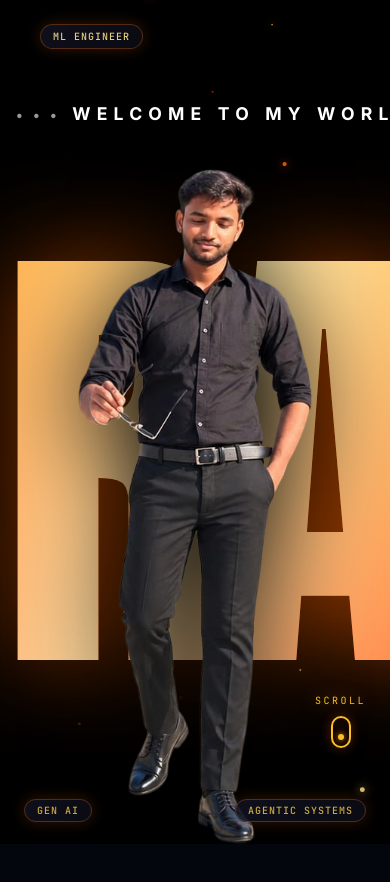
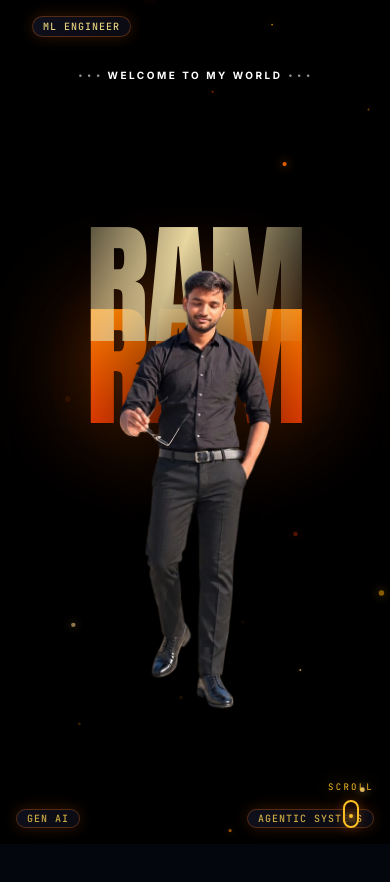
Before and after one commit to Vpkram/portfolio-3d, a React (Vite) app: page / in a window 390 px wide. Shown: the top 882 px of the page. Built offline with nearby package versions, Linux system fonts and the light colour scheme.

Commit message:
Fix intro responsiveness on mobile

```diff
--- a/src/App.jsx
+++ b/src/App.jsx
@@ -54,9 +54,9 @@ export default function App() {
       </motion.div>
 
       <main>
-        {/* Requirement 1 & 6: Scroll-driven First Page (100vh) pinned above existing hero */}
+        {/* Requirement 1 & 6: Scroll-driven First Page pinned above existing hero */}
         <div id="intro-hero-wrapper" ref={introTrackRef} className="relative h-[200vh]">
-          <div className="sticky top-0 h-screen w-full overflow-hidden">
+          <div className="sticky top-0 h-[100svh] w-full overflow-hidden">
             {/* Base Layer: Existing Hero */}
             <div className="absolute inset-0 w-full h-full z-0">
               <Hero />
--- a/src/components/intro/CinematicIntro.jsx
+++ b/src/components/intro/CinematicIntro.jsx
@@ -166,13 +166,13 @@ export default function CinematicIntro({ scrollYProgress }) {
   });
 
   return (
-    // One container: position relative, width 100%, height 100vh, overflow hidden, display grid, place-items center
+    // One container: position relative, width 100%, height 100svh, overflow hidden, display grid, place-items center
     <div
       style={{
         pointerEvents,
         display: isVisible ? 'grid' : 'none',
       }}
-      className="relative w-full h-[100vh] overflow-hidden select-none place-items-center z-10"
+      className="relative w-full h-[100svh] overflow-hidden select-none place-items-center z-10"
     >
       {/* Background backdrop element */}
       <motion.div
@@ -183,22 +183,22 @@ export default function CinematicIntro({ scrollYProgress }) {
       {/* Drifting Warm Amber/Orange Particles */}
       <IntroParticles isMobile={isMobile} />
 
-      {/* "WELCOME TO MY WORLD": horizontal center at 50% (within 4px), about 12% from the top */}
+      {/* "WELCOME TO MY WORLD": horizontal center at 50% (within 4px), about 10-12% from the top */}
       <motion.div
         id="intro-welcome"
         style={{ opacity: scrollUiOpacity }}
         initial={prefersReducedMotion ? false : { opacity: 0 }}
         animate={{ opacity: 1 }}
         transition={{ delay: 0.35, duration: 0.8, ease: 'easeOut' }}
-        className="absolute top-[12%] left-0 right-0 mx-auto w-fit text-center z-30 pointer-events-none px-4"
+        className="absolute top-[8%] sm:top-[12%] left-0 right-0 mx-auto w-full max-w-full px-4 text-center z-30 pointer-events-none flex justify-center"
       >
         <p
-          className="font-bold text-white text-[1.1rem] uppercase flex items-center justify-center gap-3 select-none whitespace-nowrap"
-          style={{ fontWeight: 700, letterSpacing: '0.35em', fontSize: '1.1rem' }}
+          className="font-bold text-white uppercase flex items-center justify-center gap-1.5 sm:gap-3 select-none whitespace-nowrap text-[10px] tracking-[0.25em] sm:text-sm lg:text-[1.1rem] lg:tracking-[0.35em]"
+          style={{ fontWeight: 700 }}
         >
-          <span className="opacity-60 text-[0.8em] tracking-[0.25em]">• • •</span>
+          <span className="opacity-60 text-[0.8em] tracking-[0.2em] sm:tracking-[0.25em]">• • •</span>
           <span>WELCOME TO MY WORLD</span>
-          <span className="opacity-60 text-[0.8em] tracking-[0.25em]">• • •</span>
+          <span className="opacity-60 text-[0.8em] tracking-[0.2em] sm:tracking-[0.25em]">• • •</span>
         </p>
       </motion.div>
 
@@ -209,10 +209,10 @@ export default function CinematicIntro({ scrollYProgress }) {
         initial={prefersReducedMotion ? false : { opacity: 0 }}
         animate={{ opacity: 1 }}
         transition={{ delay: 0.45, duration: 0.6 }}
-        className="absolute top-6 left-6 sm:top-8 sm:left-8 z-30 pointer-events-none flex items-center gap-2"
+        className="absolute top-4 left-4 sm:top-8 sm:left-8 z-30 pointer-events-none flex items-center gap-2"
       >
         <span className="w-2 h-2 rounded-full bg-[#FF8A00] animate-ping" />
-        <span className="text-[10px] sm:text-xs font-mono font-medium tracking-widest text-amber-200/90 uppercase px-3 py-1 rounded-full glass-card border border-orange-500/30 bg-orange-950/30 shadow-[0_0_15px_rgba(255,110,0,0.2)]">
+        <span className="text-[10px] sm:text-xs font-mono font-medium tracking-widest text-amber-200/90 uppercase px-2.5 py-0.5 sm:px-3 sm:py-1 rounded-full glass-card border border-orange-500/30 bg-orange-950/30 shadow-[0_0_15px_rgba(255,110,0,0.2)]">
           ML ENGINEER
         </span>
       </motion.div>
@@ -223,9 +223,9 @@ export default function CinematicIntro({ scrollYProgress }) {
         initial={prefersReducedMotion ? false : { opacity: 0 }}
         animate={{ opacity: 1 }}
         transition={{ delay: 0.5, duration: 0.6 }}
-        className="absolute bottom-6 left-6 sm:bottom-8 sm:left-8 z-30 pointer-events-none"
+        className="absolute bottom-4 left-4 sm:bottom-8 sm:left-8 z-30 pointer-events-none"
       >
-        <span className="text-[10px] sm:text-xs font-mono font-medium tracking-widest text-amber-300/80 uppercase px-3 py-1 rounded-full glass-card border border-orange-500/30 bg-orange-950/30 shadow-[0_0_15px_rgba(255,110,0,0.2)]">
+        <span className="text-[10px] sm:text-xs font-mono font-medium tracking-widest text-amber-300/80 uppercase px-2.5 py-0.5 sm:px-3 sm:py-1 rounded-full glass-card border border-orange-500/30 bg-orange-950/30 shadow-[0_0_15px_rgba(255,110,0,0.2)]">
           GEN AI
         </span>
       </motion.div>
@@ -236,17 +236,17 @@ export default function CinematicIntro({ scrollYProgress }) {
         initial={prefersReducedMotion ? false : { opacity: 0 }}
         animate={{ opacity: 1 }}
         transition={{ delay: 0.55, duration: 0.6 }}
-        className="absolute bottom-6 right-6 sm:bottom-8 sm:right-8 z-30 pointer-events-none"
+        className="absolute bottom-4 right-4 sm:bottom-8 sm:right-8 z-30 pointer-events-none"
       >
-        <span className="text-[10px] sm:text-xs font-mono font-medium tracking-widest text-amber-300/80 uppercase px-3 py-1 rounded-full glass-card border border-orange-500/30 bg-orange-950/30 shadow-[0_0_15px_rgba(255,110,0,0.2)]">
+        <span className="text-[10px] sm:text-xs font-mono font-medium tracking-widest text-amber-300/80 uppercase px-2.5 py-0.5 sm:px-3 sm:py-1 rounded-full glass-card border border-orange-500/30 bg-orange-950/30 shadow-[0_0_15px_rgba(255,110,0,0.2)]">
           AGENTIC SYSTEMS
         </span>
       </motion.div>
 
       {/* "RAM": one element, tight letters (letter-spacing -0.02em),
           bounding box centered horizontally at 50% of viewport width (within 4px),
-          about 55% of viewport height tall, with its vertical center at about 55% of viewport height.
-          Fully visible, no cropping at bottom. */}
+          responsive font size, about 55% of viewport height tall on desktop.
+          Fully visible, no cropping on mobile or desktop. */}
       <motion.div
         id="intro-ram-wrapper"
         style={{
@@ -255,23 +255,21 @@ export default function CinematicIntro({ scrollYProgress }) {
           scale: scrollWordScale,
           opacity: scrollWordOpacity,
           filter: wordFilter,
-          top: '27.5vh',
         }}
-        className="absolute left-0 right-0 mx-auto w-fit text-center z-10 pointer-events-none select-none flex items-center justify-center h-[55vh]"
+        className="absolute inset-x-0 top-[26svh] sm:top-[27.5vh] mx-auto w-full max-w-full px-4 text-center z-10 pointer-events-none select-none flex items-center justify-center h-[35svh] sm:h-[45vh] lg:h-[55vh]"
       >
-        <div className="relative inline-flex items-center justify-center select-none h-full">
+        <div className="relative inline-flex items-center justify-center select-none h-full max-w-full">
           {/* Soft orange radial ambient glow behind RAM */}
           <div className="absolute inset-0 -z-10 flex items-center justify-center pointer-events-none">
-            <div className="w-[70vw] h-[55vh] bg-[radial-gradient(ellipse_at_center,rgba(255,110,0,0.22)_0%,transparent_70%)] blur-2xl" />
+            <div className="w-[70vw] h-[35svh] sm:h-[55vh] bg-[radial-gradient(ellipse_at_center,rgba(255,110,0,0.22)_0%,transparent_70%)] blur-2xl" />
           </div>
 
-          {/* Base "RAM" text: about 55% viewport height tall, tight letters (-0.02em) */}
+          {/* Base "RAM" text: responsive font size by viewport width on mobile, 55vh on desktop */}
           <span
             id="intro-ram"
-            className="inline-block font-anton uppercase bg-gradient-to-b from-[#FF8A00] to-[#FF3D00] bg-clip-text text-transparent select-none drop-shadow-[0_0_50px_rgba(255,100,0,0.55)] leading-none"
+            className="inline-block font-anton uppercase bg-gradient-to-b from-[#FF8A00] to-[#FF3D00] bg-clip-text text-transparent select-none drop-shadow-[0_0_50px_rgba(255,100,0,0.55)] leading-none text-[34vw] sm:text-[26vw] lg:text-[55vh] tracking-[-0.02em]"
             style={{
               fontFamily: "'Anton', sans-serif",
-              fontSize: '55vh',
               lineHeight: 1,
               letterSpacing: '-0.02em',
               display: 'inline-block',
@@ -284,10 +282,9 @@ export default function CinematicIntro({ scrollYProgress }) {
               No rectangle is ever visible across M or outside the letters. */}
           <motion.span
             aria-hidden="true"
-            className="absolute inset-0 inline-block font-anton uppercase bg-clip-text text-transparent select-none pointer-events-none leading-none"
+            className="absolute inset-0 inline-block font-anton uppercase bg-clip-text text-transparent select-none pointer-events-none leading-none text-[34vw] sm:text-[26vw] lg:text-[55vh] tracking-[-0.02em]"
             style={{
               fontFamily: "'Anton', sans-serif",
-              fontSize: '55vh',
               lineHeight: 1,
               letterSpacing: '-0.02em',
               backgroundImage:
@@ -315,12 +312,11 @@ export default function CinematicIntro({ scrollYProgress }) {
         </div>
       </motion.div>
 
-      {/* Requirement 3: The walking video:
-          - Visible from the first frame (no waiting for events)
-          - muted, playsInline, autoPlay, loop
-          - In front of "RAM" (z-20)
-          - Horizontal center at 50% (within 4px), feet at bottom edge, ~80% viewport height
-          - Still cutout shown ONLY if the video fires a real error event */}
+      {/* Requirement 3: The walking video / photo:
+          - Visible from the first frame
+          - Centered horizontally over the RAM text
+          - Sized responsively: h-[52svh] on mobile, h-[80vh] on desktop
+          - Feet stay above the SCROLL button on mobile */}
       <motion.div
         id="intro-video-wrapper"
         style={{
@@ -330,7 +326,7 @@ export default function CinematicIntro({ scrollYProgress }) {
           opacity: scrollCutoutOpacity,
           transformOrigin: 'bottom center',
         }}
-        className="absolute bottom-0 left-0 right-0 mx-auto w-fit z-20 flex flex-col items-center justify-end h-[80vh] max-h-[80vh] pointer-events-none"
+        className="absolute bottom-[16svh] sm:bottom-0 left-0 right-0 mx-auto w-fit z-20 flex flex-col items-center justify-end h-[52svh] sm:h-[65svh] lg:h-[80vh] max-h-[52svh] sm:max-h-[65svh] lg:max-h-[80vh] pointer-events-none"
       >
         {shouldPlayVideo ? (
           <video
@@ -345,7 +341,7 @@ export default function CinematicIntro({ scrollYProgress }) {
               console.error('Walking video failed to load, falling back to cutout.');
               setVideoError(true);
             }}
-            className="h-full w-auto max-w-[95vw] object-contain object-bottom pointer-events-none select-none"
+            className="h-full w-auto max-w-[85vw] lg:max-w-[95vw] object-contain object-bottom pointer-events-none select-none"
           />
         ) : (
           <img
@@ -353,13 +349,13 @@ export default function CinematicIntro({ scrollYProgress }) {
             alt="Pavan Kalyan Ram Vanama"
             width="310"
             height="894"
-            className="h-full w-auto max-w-[95vw] object-contain object-bottom pointer-events-none select-none drop-shadow-[0_20px_50px_rgba(0,0,0,0.95)]"
+            className="h-full w-auto max-w-[85vw] lg:max-w-[95vw] object-contain object-bottom pointer-events-none select-none drop-shadow-[0_20px_50px_rgba(0,0,0,0.95)]"
             loading="eager"
           />
         )}
       </motion.div>
 
-      {/* SCROLL indicator (positioned at bottom-24 right-6/8 to avoid overlapping feet and badges) */}
+      {/* SCROLL indicator (positioned at bottom-4/6 or bottom-24, staying below the feet on mobile) */}
       <motion.button
         id="intro-scroll-indicator"
         type="button"
@@ -371,16 +367,16 @@ export default function CinematicIntro({ scrollYProgress }) {
         initial={prefersReducedMotion ? false : { opacity: 0 }}
         animate={{ opacity: 1 }}
         transition={{ delay: 0.6, duration: 0.6 }}
-        className="flex absolute bottom-24 right-6 sm:right-8 z-30 flex-col items-center gap-2 group cursor-pointer bg-transparent border-none p-0 pointer-events-auto"
+        className="flex absolute bottom-4 sm:bottom-24 right-4 sm:right-8 z-30 flex-col items-center gap-1.5 sm:gap-2 group cursor-pointer bg-transparent border-none p-0 pointer-events-auto"
       >
-        <span className="text-[10px] font-mono uppercase tracking-[0.25em] text-amber-400 group-hover:text-orange-400 transition-colors drop-shadow-[0_0_8px_rgba(255,174,0,0.5)]">
+        <span className="text-[9px] sm:text-[10px] font-mono uppercase tracking-[0.25em] text-amber-400 group-hover:text-orange-400 transition-colors drop-shadow-[0_0_8px_rgba(255,174,0,0.5)]">
           SCROLL
         </span>
-        <div className="w-5 h-8 rounded-full border-2 border-amber-400 group-hover:border-orange-400 transition-colors flex items-start justify-center pt-1.5 bg-orange-950/20 backdrop-blur-sm shadow-[0_0_12px_rgba(255,110,0,0.3)]">
+        <div className="w-4 h-7 sm:w-5 sm:h-8 rounded-full border-2 border-amber-400 group-hover:border-orange-400 transition-colors flex items-start justify-center pt-1 bg-orange-950/20 backdrop-blur-sm shadow-[0_0_12px_rgba(255,110,0,0.3)]">
           <motion.span
-            animate={{ y: [0, 10, 0] }}
+            animate={{ y: [0, 8, 0] }}
             transition={{ duration: 1.5, repeat: Infinity, ease: 'easeInOut' }}
-            className="w-1.5 h-1.5 rounded-full bg-amber-400 group-hover:bg-orange-400 transition-colors shadow-[0_0_6px_#FF8A00]"
+            className="w-1 sm:w-1.5 h-1 sm:h-1.5 rounded-full bg-amber-400 group-hover:bg-orange-400 transition-colors shadow-[0_0_6px_#FF8A00]"
           />
         </div>
       </motion.button>
```
